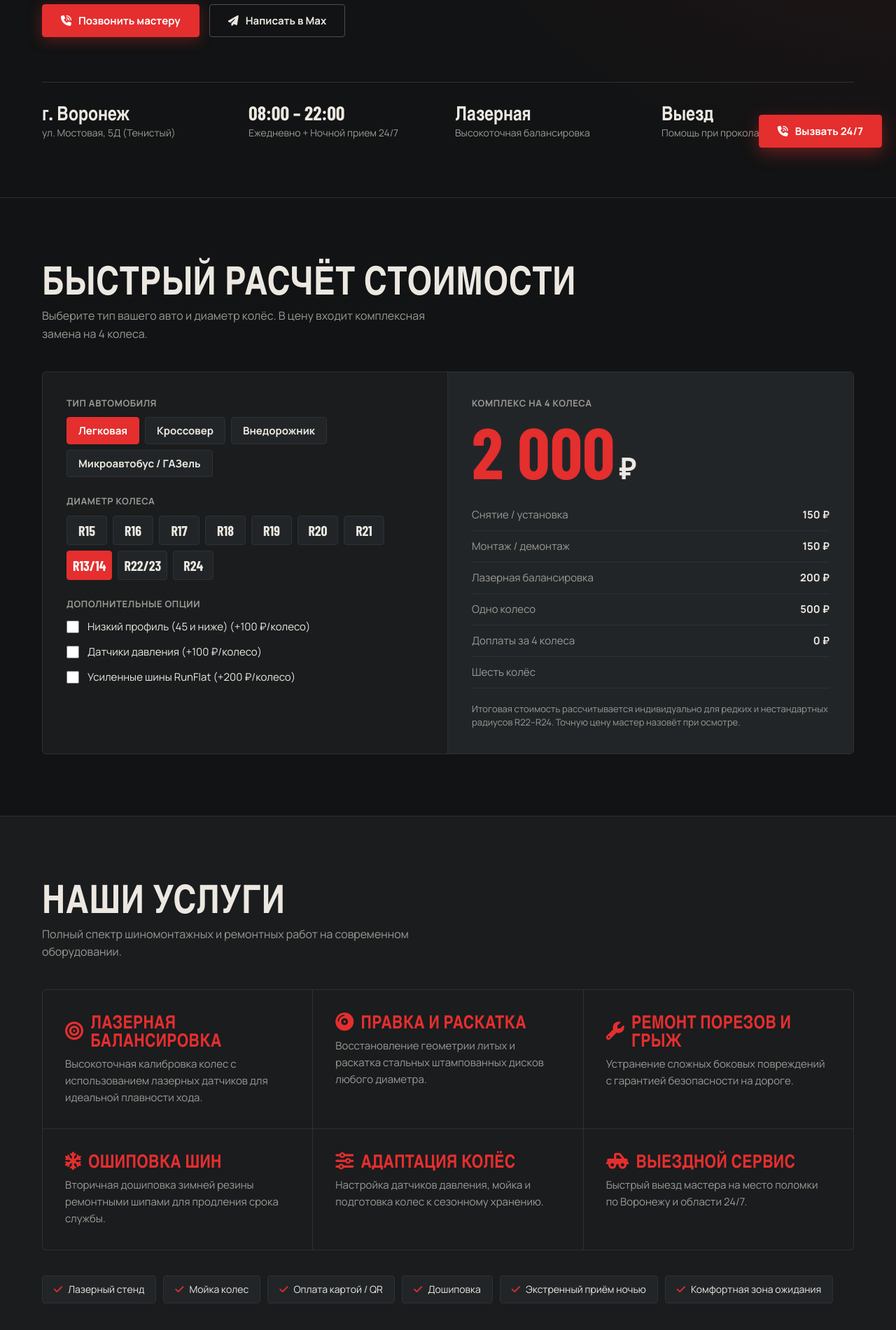
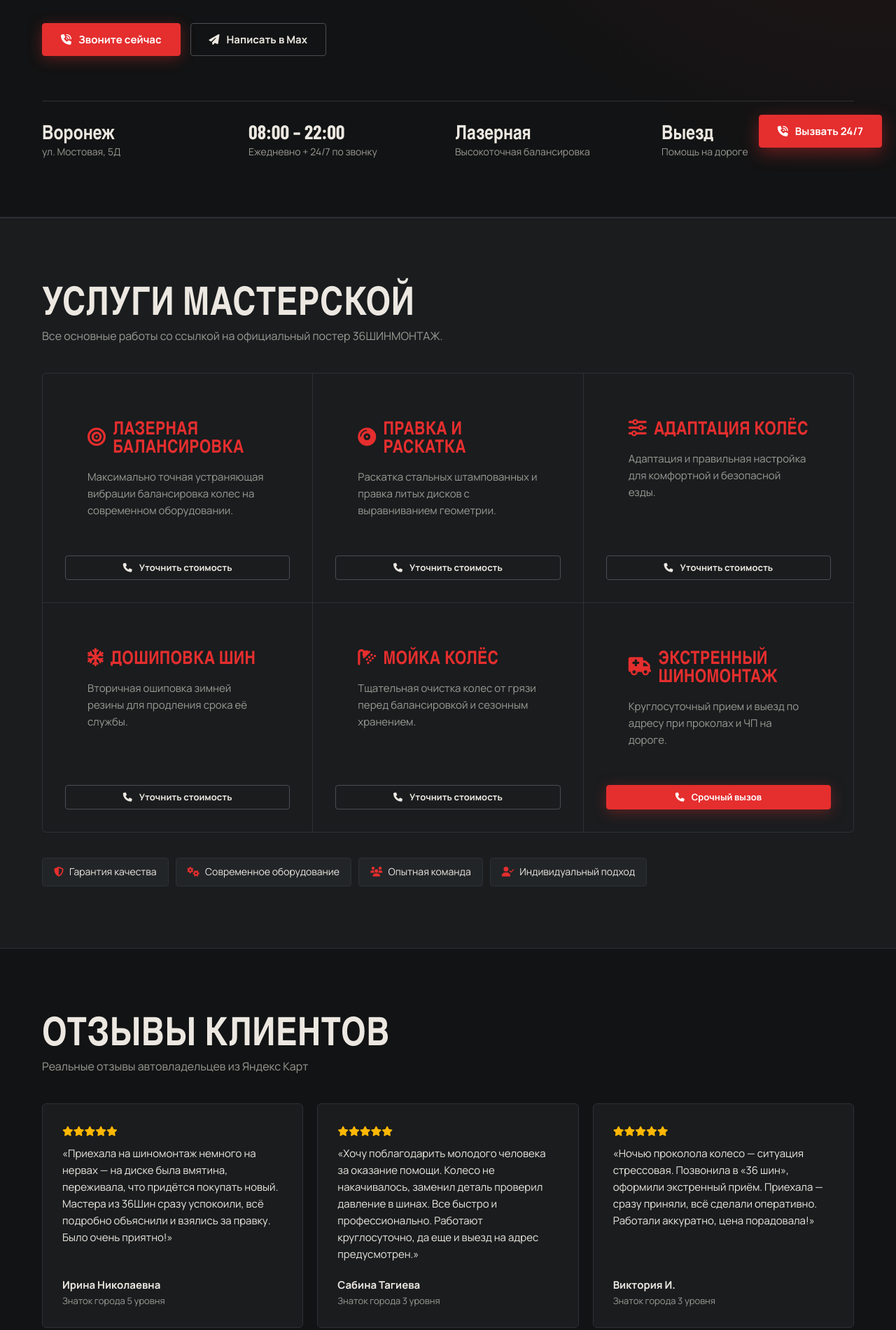
Before and after one commit to motobisk42329/36shinmontazh, a plain HTML site: page index.html in a window 1280 px wide. Shown: the part 569-2470 px from the top of the page at 70% size. Drawn offline with nearby package versions, Linux system fonts and the light colour scheme; a web font is replaced by a local one.

Commit message:
Update index.html

```diff
--- a/index.html
+++ b/index.html
@@ -4,7 +4,7 @@
 <meta charset="utf-8">
 <meta name="viewport" content="width=device-width, initial-scale=1">
 <title>36ШИНМОНТАЖ — Воронеж, ул. Мостовая, 5Д | Лазерная балансировка, правка дисков, 24/7</title>
-<meta name="description" content="Профессиональный шиномонтаж в Воронеже: лазерная балансировка, раскатка и правка дисков, ремонт порезов, дошиповка. Выезд и экстренный приём 24/7.">
+<meta name="description" content="Шиномонтаж в Воронеже: лазерная балансировка, раскатка и правка дисков, ремонт порезов, дошиповка. Экстренный шиномонтаж 24/7.">
 <meta name="theme-color" content="#121314">
 <link rel="preconnect" href="https://fonts.googleapis.com">
 <link rel="preconnect" href="https://fonts.gstatic.com" crossorigin>
@@ -77,30 +77,11 @@ h1 span { color: var(--red); }
 .facts b { display: block; font: 700 28px/1.1 var(--display); color: var(--txt); }
 .facts span { color: var(--mut); font-size: 14px; }
 
-/* Calculator */
-.calc { display: grid; grid-template-columns: 1fr 1fr; border: 1px solid var(--line); background: var(--panel); border-radius: 6px; overflow: hidden; }
-.calc > div { padding: 34px; }
-.calc-in { border-right: 1px solid var(--line); }
-.lbl { font-size: 13px; text-transform: uppercase; letter-spacing: .05em; color: var(--mut); margin: 0 0 10px; display: block; font-weight: 700; }
-.seg { display: flex; flex-wrap: wrap; gap: 8px; margin-bottom: 24px; }
-.seg button { background: var(--panel2); color: var(--txt); border: 1px solid var(--line); padding: 11px 16px; font: 600 15px/1 var(--body); cursor: pointer; border-radius: 4px; transition: all .15s; }
-.seg button[aria-pressed=true] { background: var(--red); border-color: var(--red); color: #fff; }
-.seg.sizes button { font: 700 20px/1 var(--display); min-width: 58px; padding: 10px 8px; }
-.chk { display: flex; gap: 12px; align-items: center; margin-bottom: 12px; font-size: 15px; cursor: pointer; color: var(--txt); }
-.chk input { accent-color: var(--red); width: 18px; height: 18px; }
-
-.calc-out { display: flex; flex-direction: column; justify-content: center; background: var(--panel2); }
-.big { font: 800 clamp(64px, 8vw, 108px)/.95 var(--display); color: var(--red); }
-.big small { font-size: .4em; color: var(--txt); margin-left: 6px; }
-.row { display: flex; justify-content: space-between; padding: 10px 0; border-bottom: 1px solid var(--line); color: var(--mut); font-size: 15px; }
-.row b { color: var(--txt); }
-.note { font-size: 13px; color: var(--mut); margin-top: 20px; line-height: 1.5; }
-
 /* Services Grid */
 .svc { background: var(--panel); border-block: 1px solid var(--line); }
 .svc-grid { display: grid; grid-template-columns: repeat(3, 1fr); gap: 1px; background: var(--line); border: 1px solid var(--line); border-radius: 6px; overflow: hidden; }
-.svc-grid div { background: var(--panel); padding: 32px; }
-.svc-grid h3 { font-size: 26px; margin-bottom: 10px; color: var(--red); display: flex; align-items: center; gap: 10px; }
+.svc-grid div { background: var(--panel); padding: 32px; display: flex; flex-direction: column; justify-content: space-between; gap: 20px; }
+.svc-grid h3 { font-size: 26px; color: var(--red); display: flex; align-items: center; gap: 10px; }
 .svc-grid p { color: var(--mut); font-size: 15px; }
 
 .tags { display: flex; flex-wrap: wrap; gap: 10px; margin-top: 36px; }
@@ -146,13 +127,11 @@ dialog::backdrop { background: rgba(0,0,0,.8); backdrop-filter: blur(4px); }
 @media(max-width:900px){
   section { padding: 60px 0; }
   nav { display: none; }
-  .hero-grid, .calc, .contacts { grid-template-columns: 1fr; }
-  .calc-in { border-right: 0; border-bottom: 1px solid var(--line); }
+  .hero-grid, .contacts { grid-template-columns: 1fr; }
   .facts { grid-template-columns: 1fr 1fr; }
   .svc-grid, .rev { grid-template-columns: 1fr; }
 }
 @media(max-width:520px){
-  .calc > div { padding: 24px 18px; }
   .f2 { grid-template-columns: 1fr; }
   .bar .btn { display: none; }
   .cta .btn { flex: 1; text-align: center; }
@@ -165,7 +144,6 @@ dialog::backdrop { background: rgba(0,0,0,.8); backdrop-filter: blur(4px); }
   <div class="wrap bar">
     <a class="logo" href="#top">36ШИН<span>О</span>МОНТАЖ</a>
     <nav>
-      <a href="#prices">Цены</a>
       <a href="#services">Услуги</a>
       <a href="#reviews">Отзывы</a>
       <a href="#contacts">Контакты</a>
@@ -181,109 +159,88 @@ dialog::backdrop { background: rgba(0,0,0,.8); backdrop-filter: blur(4px); }
   <div class="wrap">
     <div class="hero-grid">
       <div>
-        <div class="tag-247">Экстренный вызов 24/7 — работаем и ночью</div>
+        <div class="tag-247">Экстренный шиномонтаж — даже ночью!</div>
         <h1>Шиномонтаж <span>любой</span> сложности</h1>
-        <p>Лазерная балансировка, раскатка стальных и правка литых дисков, дошиповка шин и выезд к авто по Воронежу.</p>
+        <p>Быстро, надежно, профессионально. Лазерная балансировка, правка дисков, дошиповка шин и выезд по Воронежу.</p>
         <div class="cta">
-          <a class="btn btn-main" href="tel:+79518788740"><i class="fa-solid fa-phone-volume"></i> Позвонить мастеру</a>
+          <a class="btn btn-main" href="tel:+79518788740"><i class="fa-solid fa-phone-volume"></i> Звоните сейчас</a>
           <button class="btn btn-line" data-max><i class="fa-solid fa-paper-plane"></i> Написать в Max</button>
         </div>
       </div>
       <div>
         <div class="hero-card">
-          <h3>Пробили колесо?</h3>
-          <p>Не ждите утра! Звоните прямо сейчас — оформим экстренный приём или выедем на место.</p>
-          <a class="btn btn-main" href="tel:+79518788740" style="width:100%"><i class="fa-solid fa-truck-medical"></i> Вызвать дежурного мастера</a>
+          <h3>Пробили колесо в темноте?</h3>
+          <p>Не ждите утра! Вызов мастера 24/7. Звоните прямо сейчас — оперативно решим проблему.</p>
+          <a class="btn btn-main" href="tel:+79518788740" style="width:100%"><i class="fa-solid fa-phone"></i> +7 (951) 878-87-40</a>
         </div>
       </div>
     </div>
 
     <div class="facts">
-      <div><b>г. Воронеж</b><span>ул. Мостовая, 5Д (Тенистый)</span></div>
-      <div><b>08:00 – 22:00</b><span>Ежедневно + Ночной прием 24/7</span></div>
+      <div><b>Воронеж</b><span>ул. Мостовая, 5Д</span></div>
+      <div><b>08:00 – 22:00</b><span>Ежедневно + 24/7 по звонку</span></div>
       <div><b>Лазерная</b><span>Высокоточная балансировка</span></div>
-      <div><b>Выезд</b><span>Помощь при проколах на дороге</span></div>
+      <div><b>Выезд</b><span>Помощь на дороге</span></div>
     </div>
   </div>
 </div>
 
-<!-- CALCULATOR & PRICES -->
-<section id="prices">
-  <div class="wrap">
-    <h2>Быстрый расчёт стоимости</h2>
-    <p class="lead">Выберите тип вашего авто и диаметр колёс. В цену входит комплексная замена на 4 колеса.</p>
-
-    <div class="calc">
-      <div class="calc-in">
-        <span class="lbl">Тип автомобиля</span>
-        <div class="seg" id="types"></div>
-
-        <span class="lbl">Диаметр колеса</span>
-        <div class="seg sizes" id="sizes"></div>
-
-        <span class="lbl">Дополнительные опции</span>
-        <label class="chk"><input type="checkbox" data-add="100"> Низкий профиль (45 и ниже) (+100 ₽/колесо)</label>
-        <label class="chk"><input type="checkbox" data-add="100"> Датчики давления (+100 ₽/колесо)</label>
-        <label class="chk"><input type="checkbox" data-add="200"> Усиленные шины RunFlat (+200 ₽/колесо)</label>
-      </div>
-
-      <div class="calc-out" aria-live="polite">
-        <span class="lbl">Комплекс на 4 колеса</span>
-        <div class="big"><span id="p4">2 000</span><small>₽</small></div>
-
-        <div class="row" style="margin-top:20px"><span>Снятие / установка</span><b id="r1">—</b></div>
-        <div class="row"><span>Монтаж / демонтаж</span><b id="r2">—</b></div>
-        <div class="row"><span>Лазерная балансировка</span><b id="r3">—</b></div>
-        <div class="row"><span>Одно колесо</span><b id="p1">—</b></div>
-        <div class="row"><span>Доплаты за 4 колеса</span><b id="padd">0 ₽</b></div>
-        <div class="row" id="row6" hidden><span>Шесть колёс</span><b id="p6"></b></div>
-
-        <p class="note">Итоговая стоимость рассчитывается индивидуально для редких и нестандартных радиусов R22–R24. Точную цену мастер назовёт при осмотре.</p>
-      </div>
-    </div>
-  </div>
-</section>
-
 <!-- SERVICES -->
 <section id="services" class="svc">
   <div class="wrap">
-    <h2>Наши услуги</h2>
-    <p class="lead">Полный спектр шиномонтажных и ремонтных работ на современном оборудовании.</p>
+    <h2>Услуги мастерской</h2>
+    <p class="lead">Все основные работы со ссылкой на официальный постер 36ШИНМОНТАЖ.</p>
 
     <div class="svc-grid">
       <div>
+        <div>
           <h3><i class="fa-solid fa-bullseye"></i> Лазерная балансировка</h3>
-        <p>Высокоточная калибровка колес с использованием лазерных датчиков для идеальной плавности хода.</p>
+          <p>Максимально точная устраняющая вибрации балансировка колес на современном оборудовании.</p>
+        </div>
+        <a class="btn btn-line" href="tel:+79518788740" style="padding:10px 16px; font-size:13px"><i class="fa-solid fa-phone"></i> Уточнить стоимость</a>
       </div>
       <div>
+        <div>
           <h3><i class="fa-solid fa-compact-disc"></i> Правка и раскатка</h3>
-        <p>Восстановление геометрии литых и раскатка стальных штампованных дисков любого диаметра.</p>
+          <p>Раскатка стальных штампованных и правка литых дисков с выравниванием геометрии.</p>
+        </div>
+        <a class="btn btn-line" href="tel:+79518788740" style="padding:10px 16px; font-size:13px"><i class="fa-solid fa-phone"></i> Уточнить стоимость</a>
       </div>
       <div>
-        <h3><i class="fa-solid fa-wrench"></i> Ремонт порезов и грыж</h3>
-        <p>Устранение сложных боковых повреждений с гарантией безопасности на дороге.</p>
+        <div>
+          <h3><i class="fa-solid fa-sliders"></i> Адаптация колёс</h3>
+          <p>Адаптация и правильная настройка для комфортной и безопасной езды.</p>
+        </div>
+        <a class="btn btn-line" href="tel:+79518788740" style="padding:10px 16px; font-size:13px"><i class="fa-solid fa-phone"></i> Уточнить стоимость</a>
       </div>
       <div>
-        <h3><i class="fa-solid fa-snowflake"></i> Ошиповка шин</h3>
-        <p>Вторичная дошиповка зимней резины ремонтными шипами для продления срока службы.</p>
+        <div>
+          <h3><i class="fa-solid fa-snowflake"></i> Дошиповка шин</h3>
+          <p>Вторичная ошиповка зимней резины для продления срока её службы.</p>
+        </div>
+        <a class="btn btn-line" href="tel:+79518788740" style="padding:10px 16px; font-size:13px"><i class="fa-solid fa-phone"></i> Уточнить стоимость</a>
       </div>
       <div>
-        <h3><i class="fa-solid fa-sliders"></i> Адаптация колёс</h3>
-        <p>Настройка датчиков давления, мойка и подготовка колес к сезонному хранению.</p>
+        <div>
+          <h3><i class="fa-solid fa-shower"></i> Мойка колёс</h3>
+          <p>Тщательная очистка колес от грязи перед балансировкой и сезонным хранением.</p>
+        </div>
+        <a class="btn btn-line" href="tel:+79518788740" style="padding:10px 16px; font-size:13px"><i class="fa-solid fa-phone"></i> Уточнить стоимость</a>
       </div>
       <div>
-        <h3><i class="fa-solid fa-truck-pickup"></i> Выездной сервис</h3>
-        <p>Быстрый выезд мастера на место поломки по Воронежу и области 24/7.</p>
+        <div>
+          <h3><i class="fa-solid fa-truck-medical"></i> Экстренный шиномонтаж</h3>
+          <p>Круглосуточный прием и выезд по адресу при проколах и ЧП на дороге.</p>
+        </div>
+        <a class="btn btn-main" href="tel:+79518788740" style="padding:10px 16px; font-size:13px"><i class="fa-solid fa-phone"></i> Срочный вызов</a>
       </div>
     </div>
 
     <div class="tags">
-      <span><i class="fa-solid fa-check"></i> Лазерный стенд</span>
-      <span><i class="fa-solid fa-check"></i> Мойка колес</span>
-      <span><i class="fa-solid fa-check"></i> Оплата картой / QR</span>
-      <span><i class="fa-solid fa-check"></i> Дошиповка</span>
-      <span><i class="fa-solid fa-check"></i> Экстренный приём ночью</span>
-      <span><i class="fa-solid fa-check"></i> Комфортная зона ожидания</span>
+      <span><i class="fa-solid fa-shield-halved"></i> Гарантия качества</span>
+      <span><i class="fa-solid fa-gears"></i> Современное оборудование</span>
+      <span><i class="fa-solid fa-users"></i> Опытная команда</span>
+      <span><i class="fa-solid fa-user-check"></i> Индивидуальный подход</span>
     </div>
   </div>
 </section>
@@ -306,7 +263,7 @@ dialog::backdrop { background: rgba(0,0,0,.8); backdrop-filter: blur(4px); }
       <blockquote>
         <div>
           <div class="stars"><i class="fa-solid fa-star"></i><i class="fa-solid fa-star"></i><i class="fa-solid fa-star"></i><i class="fa-solid fa-star"></i><i class="fa-solid fa-star"></i></div>
-          <p>«Хочу поблагодарить мастера за помощь. Колесо не накачивалось, заменил деталь, проверил давление. Всё быстро и профессионально. Работают круглосуточно, да ещё и выезд предусмотрен!»</p>
+          <p>«Хочу поблагодарить молодого человека за оказание помощи. Колесо не накачивалось, заменил деталь проверил давление в шинах. Все быстро и профессионально. Работают круглосуточно, да еще и выезд на адрес предусмотрен.»</p>
         </div>
         <cite>Сабина Тагиева<span>Знаток города 3 уровня</span></cite>
       </blockquote>
@@ -314,7 +271,7 @@ dialog::backdrop { background: rgba(0,0,0,.8); backdrop-filter: blur(4px); }
       <blockquote>
         <div>
           <div class="stars"><i class="fa-solid fa-star"></i><i class="fa-solid fa-star"></i><i class="fa-solid fa-star"></i><i class="fa-solid fa-star"></i><i class="fa-solid fa-star"></i></div>
-          <p>«Ночью проколола колесо — ситуация стрессовая. Позвонила в 36Шин, оформили экстренный приём. Приехала — сразу приняли, быстро устранили прокол. Цена порадовала, спасибо что работаете ночью!»</p>
+          <p>«Ночью проколола колесо — ситуация стрессовая. Позвонила в «36 шин», оформили экстренный приём. Приехала — сразу приняли, всё сделали оперативно. Работали аккуратно, цена порадовала!»</p>
         </div>
         <cite>Виктория И.<span>Знаток города 3 уровня</span></cite>
       </blockquote>
@@ -331,7 +288,7 @@ dialog::backdrop { background: rgba(0,0,0,.8); backdrop-filter: blur(4px); }
         <dt>Адрес мастерской</dt>
         <dd>г. Воронеж, ул. Мостовая, 5Д <br><span style="font-size:16px; color:var(--mut)">(микрорайон Тенистый)</span></dd>
 
-        <dt>Телефон мастера (Звонки / Max)</dt>
+        <dt>Телефон для связи</dt>
         <dd><a href="tel:+79518788740">+7 (951) 878-87-40</a></dd>
 
         <dt>Сообщество ВКонтакте</dt>
@@ -339,8 +296,8 @@ dialog::backdrop { background: rgba(0,0,0,.8); backdrop-filter: blur(4px); }
 
         <dt>Режим работы</dt>
         <dd style="font:400 16px/1.5 var(--body); margin-top:8px">
-          Ежедневно: <strong>08:00 – 22:00</strong><br>
-          Ночной прием и выезд: <strong>Круглосуточно (24/7) по звонку</strong>
+          График: <strong>08:00 – 22:00 ежедневно</strong><br>
+          Экстренный приём и выезд: <strong>Круглосуточно (24/7)</strong>
         </dd>
       </dl>
       <p style="margin-top:28px">
@@ -349,30 +306,27 @@ dialog::backdrop { background: rgba(0,0,0,.8); backdrop-filter: blur(4px); }
     </div>
 
     <div class="max-box" id="order">
-      <h3>Заявка через Max</h3>
-      <p>Заполните форму: текст скопируется в буфер обмена, после чего вы сможете отправлять его в чат Max с мастером.</p>
+      <h3>Заявка в Max</h3>
+      <p>Заполните форму: текст скопируется в буфер обмена для отправки автомеханику в Max.</p>
 
       <form class="orderform">
         <div class="f2">
-          <label>Имя <input name="name" required placeholder="Как к вам обращаться"></label>
+          <label>Имя <input name="name" required placeholder="Ваше имя"></label>
           <label>Телефон <input name="phone" type="tel" required placeholder="+7 (___) ___-__-__"></label>
         </div>
-        <div class="f2">
         <label>Услуга
           <select name="svc">
-              <option>Переобувка / Комплекс</option>
             <option>Лазерная балансировка</option>
-              <option>Правка / раскатка дисков</option>
-              <option>Ремонт прокола / пореза</option>
-              <option>Выездной шиномонтаж</option>
+            <option>Правка литых дисков / Раскатка</option>
+            <option>Адаптация колёс</option>
             <option>Дошиповка шин</option>
+            <option>Мойка колёс</option>
+            <option>Экстренный выезд / Приём 24/7</option>
           </select>
         </label>
-          <label>Диаметр <input name="size" placeholder="Например R17"></label>
-        </div>
-        <label>Комментарий <textarea name="msg" placeholder="Марка авто, нужное время или адрес выезда"></textarea></label>
+        <label>Комментарий <textarea name="msg" placeholder="Марка авто, удобное время или адрес для выезда"></textarea></label>
         <button class="btn btn-main" type="submit" style="width:100%; justify-content:center"><i class="fa-solid fa-copy"></i> Скопировать и открыть Max</button>
-        <p class="ok" role="status">Заявка скопирована! Вставьте ее в открывшийся диалог Max.</p>
+        <p class="ok" role="status">Заявка скопирована! Вставьте её в чат Max.</p>
       </form>
     </div>
   </div>
@@ -396,8 +350,8 @@ dialog::backdrop { background: rgba(0,0,0,.8); backdrop-filter: blur(4px); }
 <!-- Max Dialog Modal -->
 <dialog id="dlg">
   <button class="x" aria-label="Закрыть" id="close">×</button>
-  <h3 style="font-size:32px; margin-bottom:12px">Связаться в Max</h3>
-  <p style="color:var(--mut); margin-bottom:24px; font-size:15px">Номер мастера для созвона и сообщений в Max: <b style="color:var(--txt)">+7 (951) 878-87-40</b></p>
+  <h3 style="font-size:32px; margin-bottom:12px">Заказ через Max</h3>
+  <p style="color:var(--mut); margin-bottom:24px; font-size:15px">Номер мастера для заказов и звонков в Max: <b style="color:var(--txt)">+7 (951) 878-87-40</b></p>
   <div class="cta">
     <a class="btn btn-main" href="#order" id="toform">Заполнить форму</a>
     <a class="btn btn-line" href="tel:+79518788740">Позвонить</a>
@@ -406,56 +360,7 @@ dialog::backdrop { background: rgba(0,0,0,.8); backdrop-filter: blur(4px); }
 
 <script>
 const MAX_LINK = "https://max.ru";
-
-const COLS = ["13/14","15","16","17","18","19","20","21","22/23"];
-const mk = (c,a,b,d,e,f,g) => Object.fromEntries(c.map((k,i)=>[k,{s:a[i],m:b[i],b:d[i],p1:e[i],p4:f[i],p6:g?g[i]:null}]));
-
-const DATA = {
- car: { name: "Легковая", d: mk(COLS, [150,150,200,200,250,250,250,300,300], [150,200,200,200,250,300,500,550,600], [200,200,200,250,250,300,500,550,600], [500,550,600,650,750,850,1250,1400,1500], [2000,2200,2400,2600,3000,3400,5000,5600,6000]) },
- suv: { name: "Кроссовер", d: mk(COLS.slice(1), [200,250,250,250,250,250,300,300], [250,250,250,300,350,500,550,600], [250,250,300,300,350,500,550,600], [700,750,800,850,950,1250,1400,1500], [2800,3000,3200,3400,3800,5000,5600,6000]) },
- off: { name: "Внедорожник", d: mk(COLS.slice(1), [200,250,250,250,300,300,300,300], [300,300,350,350,400,500,550,600], [300,350,350,400,400,500,550,600], [800,900,950,1000,1100,1300,1350,1500], [3200,3600,3800,4000,4400,5200,5400,6000]) },
- truck: { name: "Микроавтобус / ГАЗель", d: mk(["15","16","17"], [300,300,300], [350,350,350], [350,350,350], [1000,1000,1000], [4000,4000,4000], [6000,6000,6000]) }
-};
-
-const fmt = n => n.toLocaleString("ru-RU").replace(/\u00a0/g, " ");
-let type = "car", size = "13/14";
 const $ = s => document.querySelector(s);
-
-function btns(box, items, cur, cb) {
-  box.innerHTML = "";
-  items.forEach(([k,t]) => {
-    const b = document.createElement("button");
-    b.type = "button";
-    b.textContent = t;
-    b.setAttribute("aria-pressed", String(k === cur));
-    b.onclick = () => cb(k);
-    box.appendChild(b);
-  });
-}
-
-function render() {
-  const d = DATA[type].d;
-  if (!d[size] && size !== "24") size = Object.keys(d)[0];
-
-  btns($("#types"), Object.entries(DATA).map(([k,v]) => [k, v.name]), type, k => { type = k; size = Object.keys(DATA[k].d)[0]; render(); });
-  btns($("#sizes"), Object.keys(d).concat(type === "truck" ? [] : ["24"]).map(x => [x, "R" + x]), size, k => { size = k; render(); });
-
-  const r = d[size];
-  const add = [...document.querySelectorAll("[data-add]:checked")].reduce((a,c) => a + Number(c.dataset.add), 0);
-  const t = v => r ? fmt(v) + " ₽" : "по запросу";
-
-  $("#r1").textContent = t(r && r.s);
-  $("#r2").textContent = t(r && r.m);
-  $("#r3").textContent = t(r && r.b);
-  $("#p1").textContent = t(r && r.p1 + add);
-  $("#p4").textContent = r ? fmt(r.p4 + add * 4) : "по запросу";
-  $("#padd").textContent = r ? fmt(add * 4) + " ₽" : "—";
-  $("#row6").hidden = !(r && r.p6);
-  if (r && r.p6) $("#p6").textContent = fmt(r.p6 + add * 6) + " ₽";
-}
-
-document.querySelectorAll("[data-add]").forEach(c => c.addEventListener("change", render));
-render();
 
 const dlg = $("#dlg");
 document.querySelectorAll("[data-max]").forEach(b => b.addEventListener("click", e => { e.preventDefault(); dlg.showModal(); }));
@@ -466,7 +371,7 @@ dlg.addEventListener("click", e => { if (e.target === dlg) dlg.close(); });
 $(".orderform").addEventListener("submit", async e => {
   e.preventDefault();
   const f = new FormData(e.target);
-  const text = `Заявка 36ШИНМОНТАЖ\nИмя: ${f.get("name")}\nТелефон: ${f.get("phone")}\nУслуга: ${f.get("svc")}\nДиаметр: ${f.get("size") || "—"}\nКомментарий: ${f.get("msg") || "—"}`;
+  const text = `Заявка 36ШИНМОНТАЖ\nИмя: ${f.get("name")}\nТелефон: ${f.get("phone")}\nУслуга: ${f.get("svc")}\nКомментарий: ${f.get("msg") || "—"}`;
   try {
     await navigator.clipboard.writeText(text);
   } catch(_) {
```
Lines whose indentation alone changed are shown as unchanged.
